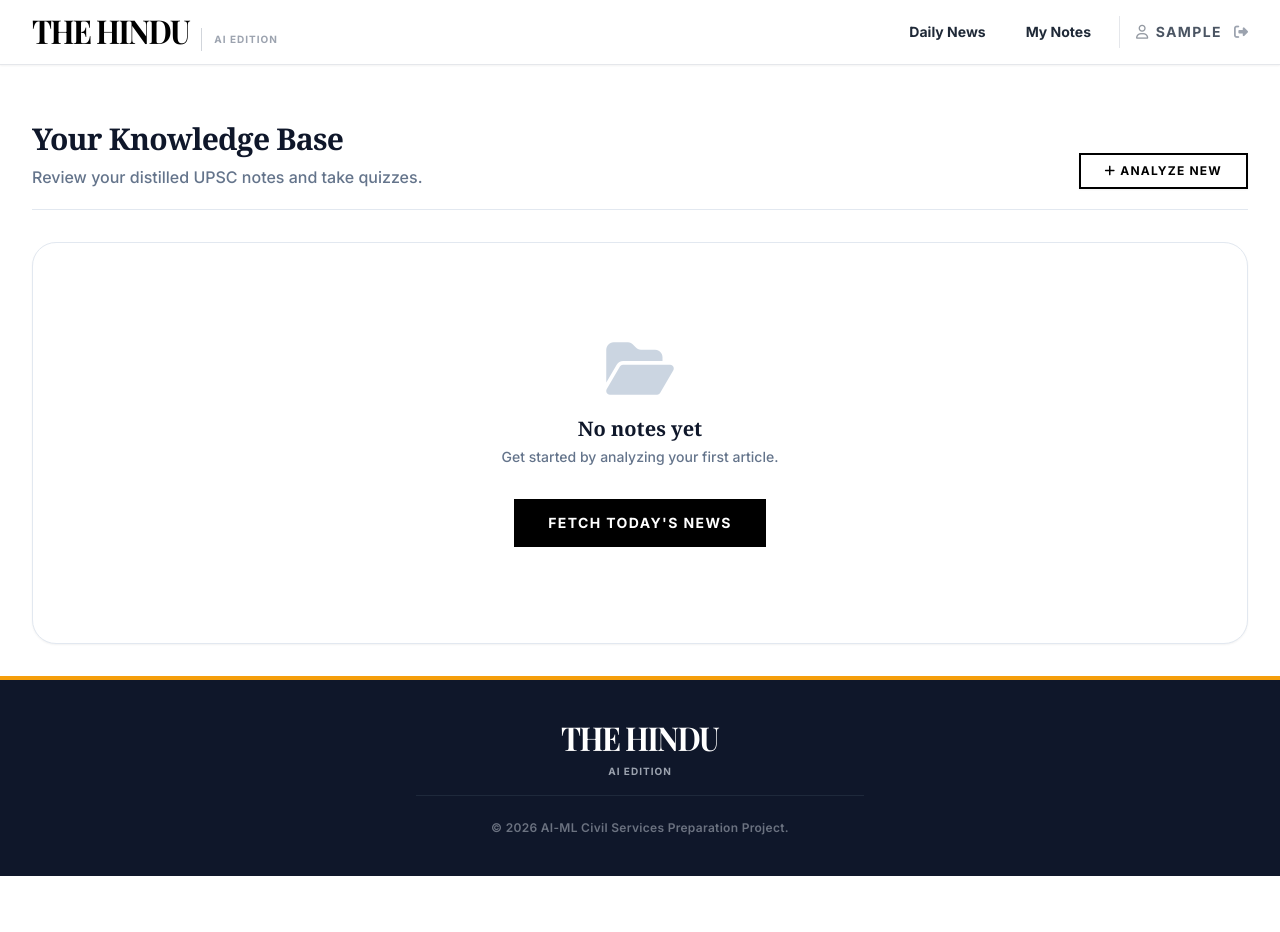
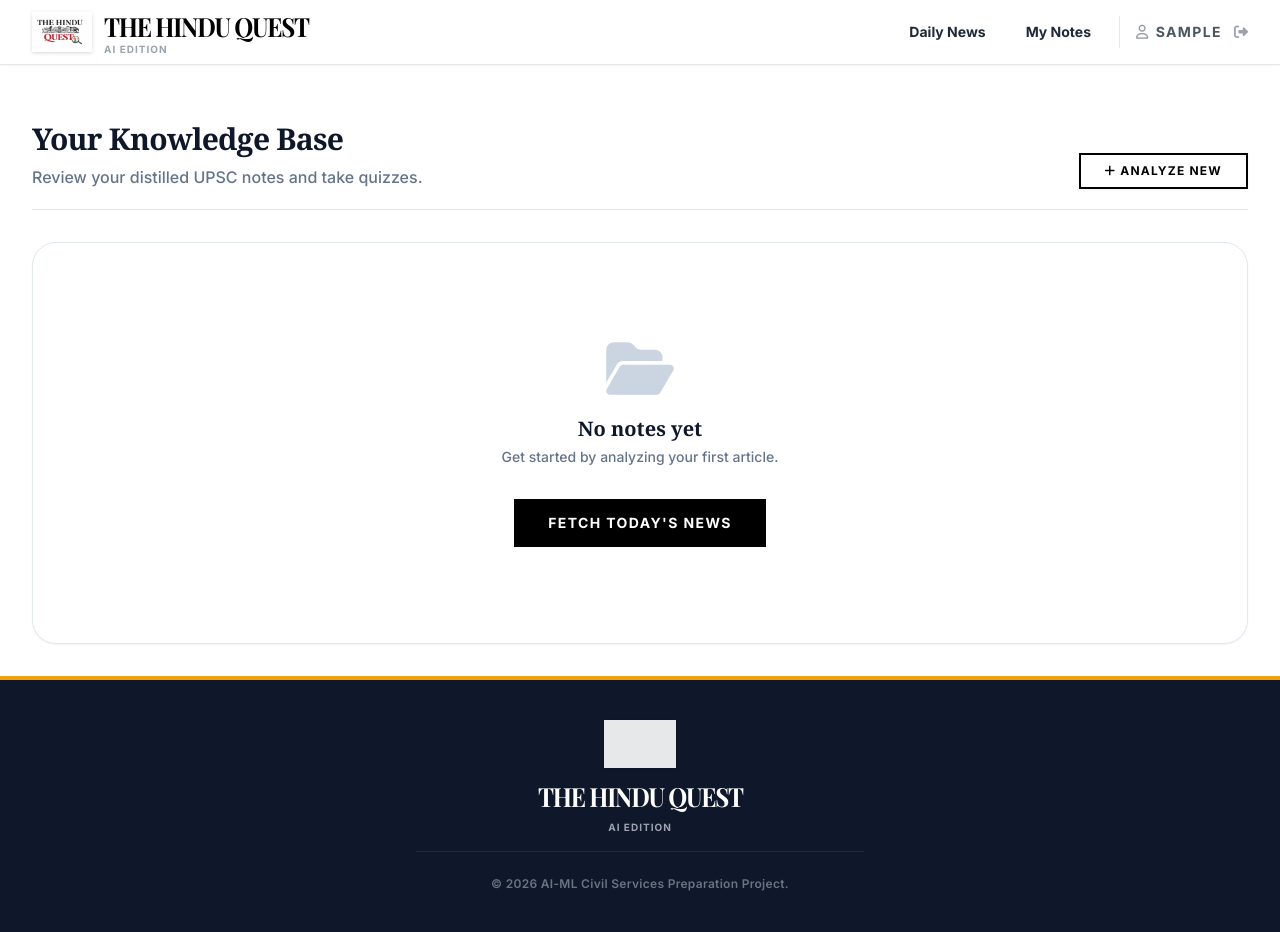
Before and after one commit to vsn-LBS-sail/The-Hindu---Newspaper-AI-Analyser-Note-Maker, a Flask app: page /dashboard in a window 1280 px wide. Before the commit the page ends 876 px from the top, so only its background shows below. Run offline with Flask 3, Linux system fonts and the light colour scheme; the visitor is signed in with stand-in values (Sample User, id 1); data that the repository does not hold is empty; some libraries are stand-ins or nearby versions; some web fonts are replaced.

Commit message:
UI: Rebrand to The Hindu Quest and integrate seamlessly blended native logo

```diff
--- a/templates/base.html
+++ b/templates/base.html
@@ -3,7 +3,7 @@
 <head>
     <meta charset="UTF-8">
     <meta name="viewport" content="width=device-width, initial-scale=1.0">
-    <title>UPSC Hindu AI Analyzer</title>
+    <title>The Hindu Quest: AI Analyzer</title>
     <!-- Tailwind CSS CDN -->
     <script src="https://cdn.tailwindcss.com?plugins=typography"></script>
 
@@ -51,11 +51,14 @@
     <nav class="glass-nav text-black sticky top-0 z-50">
         <div class="max-w-7xl mx-auto px-4 sm:px-6 lg:px-8">
             <div class="flex justify-between items-center h-16">
-                <!-- Exact reproduction of The Hindu's masthead structure -->
                 <div class="flex items-center">
-                    <a href="{{ url_for('index') }}" class="flex-shrink-0 flex items-baseline gap-2 group">
-                        <span class="hindu-logo text-3xl text-black uppercase">THE HINDU</span>
-                        <span class="hidden sm:inline-block text-[10px] font-bold text-gray-400 uppercase tracking-widest border-l border-gray-300 pl-3 py-1 ml-1 group-hover:text-amber-600 transition-colors">AI Edition</span>
+                    <a href="{{ url_for('index') }}" class="flex-shrink-0 flex items-center gap-3 group">
+                        <!-- Mix blend multiply drops any solid white background perfectly -->
+                        <img src="{{ url_for('static', filename='images/logo.png') }}" class="h-10 w-auto mix-blend-multiply object-contain drop-shadow transition-transform group-hover:scale-105" alt="Logo">
+                        <div class="flex flex-col">
+                            <span class="hindu-logo text-xl sm:text-2xl text-black uppercase tracking-tighter">THE HINDU QUEST</span>
+                            <span class="left-0 text-[9px] sm:text-[10px] font-bold text-gray-400 uppercase tracking-widest leading-none mt-0.5 group-hover:text-amber-600 transition-colors">AI Edition</span>
+                        </div>
                     </a>
                 </div>
                 <div class="flex items-center space-x-1 sm:space-x-4">
@@ -103,7 +106,9 @@
     <!-- Footer -->
     <footer class="bg-slate-900 border-t-4 border-amber-500 mt-auto text-white">
         <div class="max-w-7xl mx-auto py-10 px-4 sm:px-6 lg:px-8 text-center flex flex-col items-center">
-            <span class="hindu-logo text-3xl text-white uppercase mb-2">THE HINDU</span>
+            <!-- Brightness 0 Invert transforms multi-colored/black logos into solid white vector-like silhouettes perfect for dark backgrounds -->
+            <img src="{{ url_for('static', filename='images/logo.png') }}" class="h-12 w-auto mb-3 brightness-0 invert opacity-90 object-contain drop-shadow transition-transform hover:scale-105" alt="Logo">
+            <span class="hindu-logo text-2xl text-white uppercase mb-2 tracking-tighter">THE HINDU QUEST</span>
             <p class="text-[10px] font-bold tracking-widest uppercase mb-4 text-gray-400">AI Edition</p>
             <p class="text-xs font-semibold tracking-wide text-gray-500 border-t border-slate-800 pt-6 w-full max-w-md">
                 &copy; {{ 2026 }} AI-ML Civil Services Preparation Project.
```
Also changed, not shown: static/images/logo.png (added).
